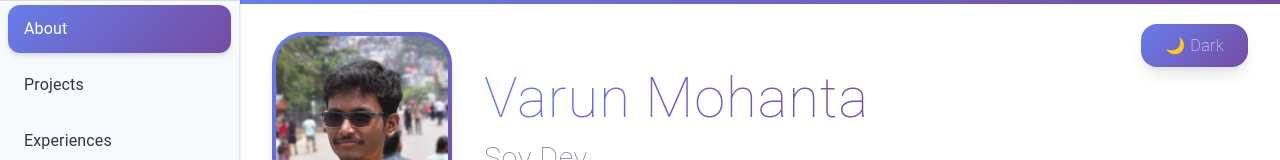
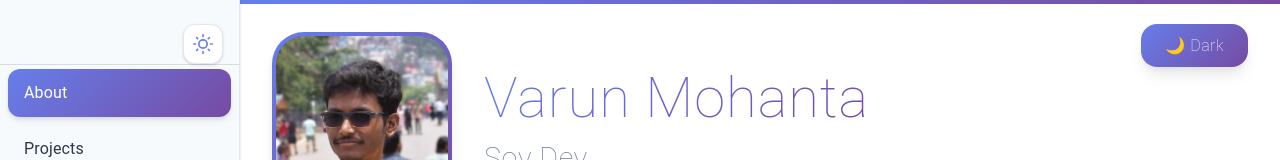
Before and after one commit to V-Silpin/web-portfolio, a React (Vite) app: page / in a window 1280 px wide. Shown: the top 160 px of the page. Built offline with nearby package versions, Linux system fonts and the light colour scheme.

Commit message:
Add theme toggle button to Sidebar component with light/dark mode icons

```diff
--- a/src/components/Sidebar.tsx
+++ b/src/components/Sidebar.tsx
@@ -11,9 +11,11 @@
 interface SidebarProps {
   selectedSection: string;
   onSectionChange: (section: string) => void;
+  theme: string;
+  toggleTheme: () => void;
 }
 
-function Sidebar({ selectedSection, onSectionChange }: SidebarProps) {
+function Sidebar({ selectedSection, onSectionChange, theme, toggleTheme }: SidebarProps) {
     const drawerWidth = 240;
 
     return (
@@ -43,6 +45,66 @@
           variant="permanent"
           anchor="left"
         >
+          {/* Theme toggle button in top right corner */}
+          <Box
+            sx={{
+              display: 'flex',
+              justifyContent: 'flex-end',
+              pt: { xs: 2, md: 3 },
+              pr: 2,
+            }}
+          >
+            <button
+              onClick={toggleTheme}
+              style={{
+                background: 'var(--color-card)',
+                color: 'var(--color-primary)',
+                border: '1px solid var(--color-border)',
+                borderRadius: '12px',
+                padding: '0.5em',
+                cursor: 'pointer',
+                boxShadow: 'var(--shadow-sm)',
+                transition: 'var(--transition)',
+                display: 'flex',
+                alignItems: 'center',
+                justifyContent: 'center',
+                minWidth: '40px',
+                minHeight: '40px',
+              }}
+              onMouseEnter={(e) => {
+                e.currentTarget.style.background = 'linear-gradient(135deg, var(--color-primary) 0%, var(--color-accent) 100%)';
+                e.currentTarget.style.borderColor = 'transparent';
+                e.currentTarget.style.boxShadow = 'var(--shadow-md)';
+                e.currentTarget.style.transform = 'translateY(-2px)';
+              }}
+              onMouseLeave={(e) => {
+                e.currentTarget.style.background = 'var(--color-card)';
+                e.currentTarget.style.borderColor = 'var(--color-border)';
+                e.currentTarget.style.boxShadow = 'var(--shadow-sm)';
+                e.currentTarget.style.transform = 'translateY(0)';
+              }}
+            >
+              {theme === 'light' ? (
+                // Moon icon for dark mode
+                <svg xmlns="http://www.w3.org/2000/svg" width="20" height="20" viewBox="0 0 24 24" fill="none" stroke="currentColor" strokeWidth="2" strokeLinecap="round" strokeLinejoin="round">
+                  <path d="M21 12.79A9 9 0 1 1 11.21 3 7 7 0 0 0 21 12.79z"></path>
+                </svg>
+              ) : (
+                // Sun icon for light mode
+                <svg xmlns="http://www.w3.org/2000/svg" width="20" height="20" viewBox="0 0 24 24" fill="none" stroke="currentColor" strokeWidth="2" strokeLinecap="round" strokeLinejoin="round">
+                  <circle cx="12" cy="12" r="5"></circle>
+                  <line x1="12" y1="1" x2="12" y2="3"></line>
+                  <line x1="12" y1="21" x2="12" y2="23"></line>
+                  <line x1="4.22" y1="4.22" x2="5.64" y2="5.64"></line>
+                  <line x1="18.36" y1="18.36" x2="19.78" y2="19.78"></line>
+                  <line x1="1" y1="12" x2="3" y2="12"></line>
+                  <line x1="21" y1="12" x2="23" y2="12"></line>
+                  <line x1="4.22" y1="19.78" x2="5.64" y2="18.36"></line>
+                  <line x1="18.36" y1="5.64" x2="19.78" y2="4.22"></line>
+                </svg>
+              )}
+            </button>
+          </Box>
           <Divider sx={{ display: { xs: 'none', md: 'block' } }} />
           <List sx={{
             flexGrow: 1,
```
